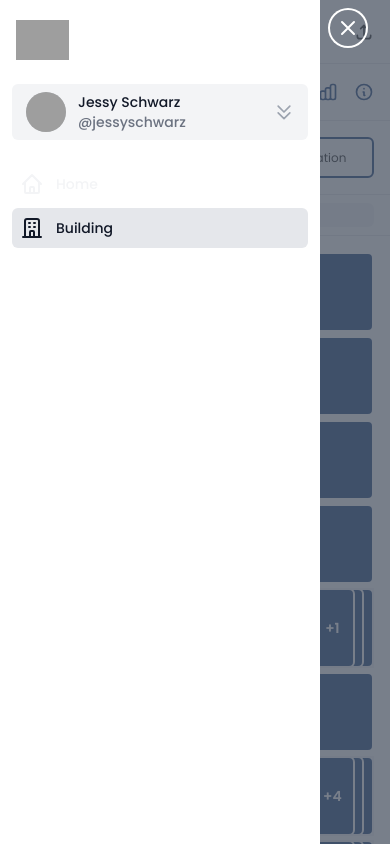
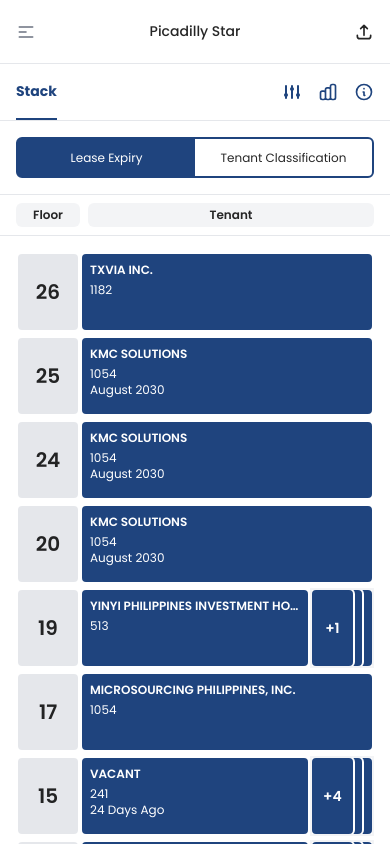
Before and after one commit to kmcwebdev/stackz-pwa, a React (Create React App) app: page /buildings/1/floors in a window 390 px wide. Built offline with nearby package versions, Linux system fonts and the light colour scheme; grey boxes are pictures that could not be loaded.

Commit message:
Fixed mobile sidebar

```diff
--- a/src/components/layout/Sidebar/index.tsx
+++ b/src/components/layout/Sidebar/index.tsx
@@ -56,9 +56,9 @@
               className={classnames(
                 'group flex items-center px-2 py-2 text-sm font-medium rounded-md',
                 {
-                  'bg-gray-200 text-gray-900':
+                  'bg-gray-200 text-primary':
                     item.href === `/${pathname.split('/')[1]}`,
-                  'text-gray-100 hover:text-gray-900 hover:bg-gray-50':
+                  'text-primary hover:text-gray-600 hover:bg-gray-50':
                     item.href !== `/${pathname.split('/')[1]}`,
                 }
               )}
@@ -67,8 +67,8 @@
             >
               <item.icon
                 className={classnames('mr-3 flex-shrink-0 h-6 w-6', {
-                  'text-gray-900': item.href === `/${pathname.split('/')[1]}`,
-                  'text-gray-100 group-hover:text-gray-500':
+                  'text-primary': item.href === `/${pathname.split('/')[1]}`,
+                  'text-primary group-hover:text-gray-600':
                     item.href !== `/${pathname.split('/')[1]}`,
                 })}
                 aria-hidden='true'
--- a/src/components/layout/index.tsx
+++ b/src/components/layout/index.tsx
@@ -6,7 +6,7 @@
 }
 
 const Layout: React.FC<LayoutProps> = ({ children }) => {
-  const [sidebarOpen, setSidebarOpen] = React.useState<boolean>(true);
+  const [sidebarOpen, setSidebarOpen] = React.useState<boolean>(false);
 
   return (
     <div className='relative flex h-screen overflow-hidden'>
--- a/src/styles/main.css
+++ b/src/styles/main.css
@@ -1318,10 +1318,6 @@
 	--tw-text-opacity: 1;
 	color: rgba(255, 255, 255, var(--tw-text-opacity));
 }
-.text-gray-100{
-	--tw-text-opacity: 1;
-	color: rgba(243, 244, 246, var(--tw-text-opacity));
-}
 .text-gray-700{
 	--tw-text-opacity: 1;
 	color: rgba(55, 65, 81, var(--tw-text-opacity));
@@ -1460,9 +1456,9 @@
 	color: rgba(107, 114, 128, var(--tw-text-opacity));
 }
 
-.hover\:text-gray-900:hover{
+.hover\:text-gray-600:hover{
 	--tw-text-opacity: 1;
-	color: rgba(17, 24, 39, var(--tw-text-opacity));
+	color: rgba(75, 85, 99, var(--tw-text-opacity));
 }
 
 .hover\:text-blue-400:hover{
@@ -1513,6 +1509,11 @@
 	--tw-ring-offset-color: #f3f4f6;
 }
 
+.group:hover .group-hover\:text-gray-600{
+	--tw-text-opacity: 1;
+	color: rgba(75, 85, 99, var(--tw-text-opacity));
+}
+
 .group:hover .group-hover\:text-gray-500{
 	--tw-text-opacity: 1;
 	color: rgba(107, 114, 128, var(--tw-text-opacity));
```
